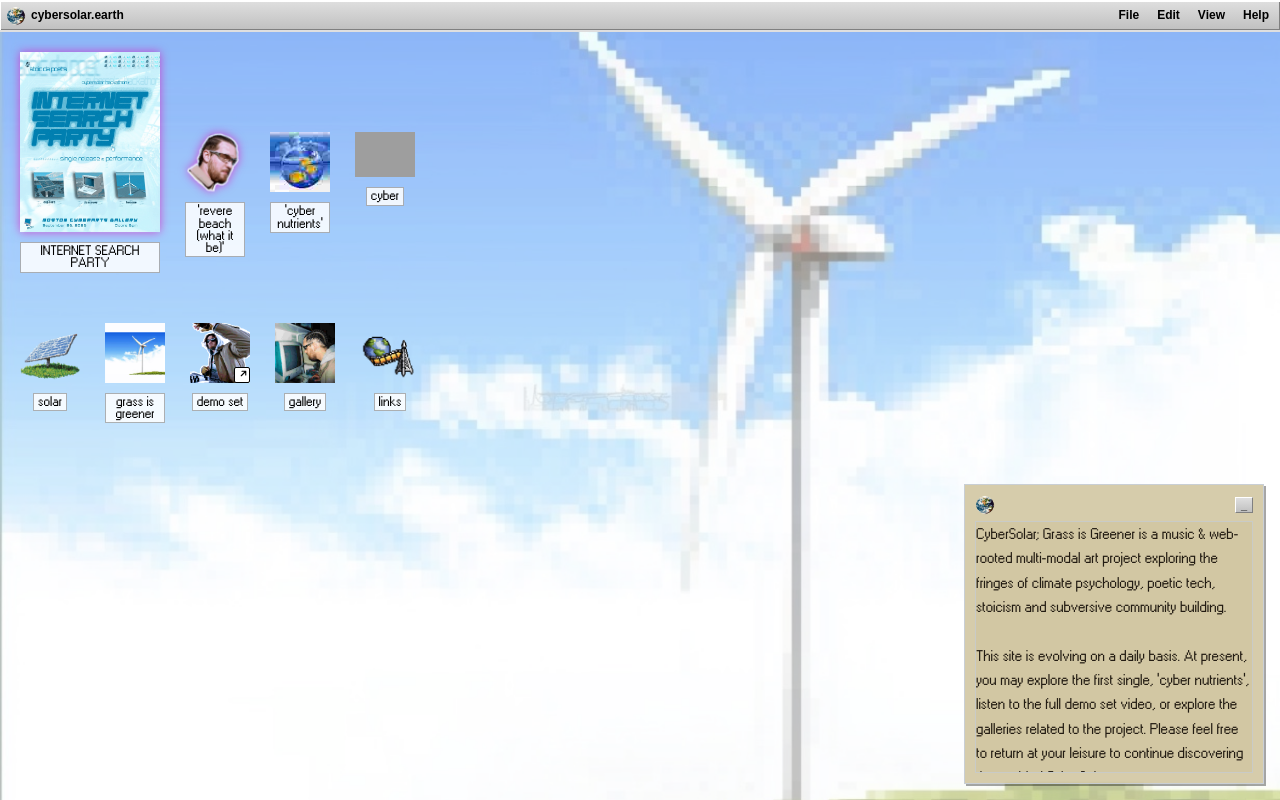
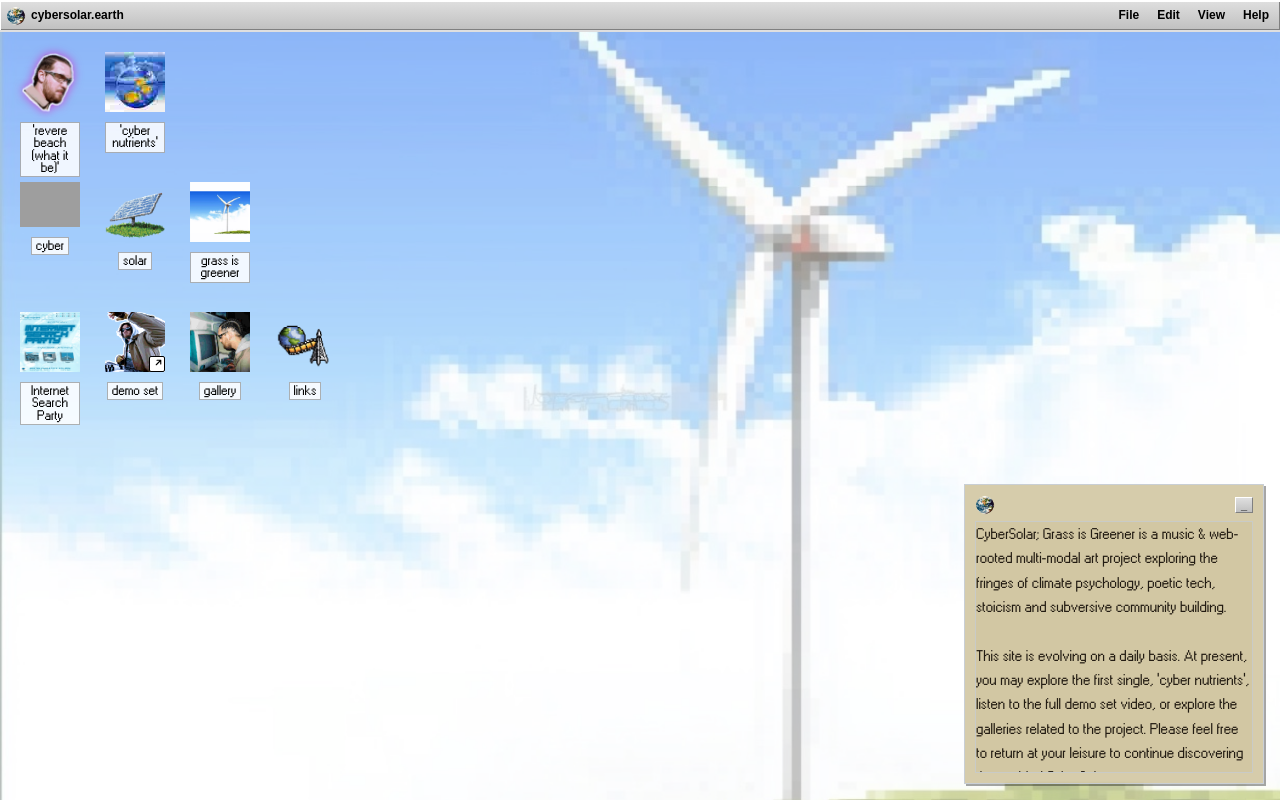
Before and after one commit to botanrice/cybersolar-earth, a plain HTML site: page index.html in a window 1280 px wide. Drawn offline with Linux system fonts and the light colour scheme; grey boxes are pictures that could not be loaded.

Commit message:
small updates

```diff
--- a/index.html
+++ b/index.html
@@ -68,22 +68,34 @@
         width: 100%;
       }
       .desktop-icons {
-        display: flex;
-        flex-wrap: wrap;
-        align-items: center;
-        gap: 25px;
-        justify-content: flex-start;
+        display: grid;
+        grid-template-columns: repeat(4, 60px);
+        column-gap: 25px;
+        row-gap: 70px;
+        align-items: start;
         max-width: 500px;
         padding: 20px;
         text-align: left;
         line-height: 1;
       }
-      #internetSearchParty {
+      .desktop-icons > a {
+        margin-bottom: 0;
+      }
+      .icon-revere { grid-area: 1 / 1; }
+      .icon-nutrients { grid-area: 1 / 2; }
+      .icon-cyber { grid-area: 2 / 1; }
+      .icon-solar { grid-area: 2 / 2; }
+      .icon-grass { grid-area: 2 / 3; }
+      .icon-party { grid-area: 3 / 1; }
+      .icon-demo { grid-area: 3 / 2; }
+      .icon-gallery { grid-area: 3 / 3; }
+      .icon-links { grid-area: 3 / 4; }
+      .icon-link-bigHighlight {
         width: 140px;
         max-width: 180px;
         max-height: none;
       }
-      #internetSearchParty img {
+      .icon-link-bigHighlight img {
         width: 140px;
         height: 180px;
         max-width: 140px;
@@ -519,36 +531,37 @@
     </header>
     <div class="desktop-content">
       <div class="desktop-icons">
-        <a class="icon-link-vert icon-first-single" id="internetSearchParty" href="searchparty.html">
-          <img class="" src="assets/img/misc/InternetSearchParty02.2.jpeg" alt="fish-icon" />
+        <!-- icons are arranged in CSS grid in style tag -->
+        <a class="icon-link-vert icon-party" id="internetSearchParty" href="searchparty.html">
+          <img class="" src="assets/img/misc/InternetSearchParty02.2.jpeg" alt="internet-search-party-flyer" />
           <!-- <video id="shirt_vid" class="ico-img" src="assets/img/icons/imac_mvmt.mp4" muted loop autoplay></video> -->
-          <span>INTERNET SEARCH PARTY</span>
+          <span>Internet Search Party</span>
         </a>
-        <a class="icon-link-vert icon-first-single" href="reverebeach.html">
+        <a class="icon-link-vert icon-first-single icon-revere" href="reverebeach.html">
           <img class="" src="assets/img/icons/stoic1.png" alt="revere-beach-icon" />
           <span>'revere beach (what it be)'</span>
         </a>
-        <a class="icon-link-vert" href="music.html">
+        <a class="icon-link-vert icon-nutrients" href="music.html">
           <img class="" src="assets/img/icons/cybernutrients.jpg" alt="fish-icon" />
           <!-- <video id="shirt_vid" class="ico-img" src="assets/img/icons/imac_mvmt.mp4" muted loop autoplay></video> -->
           <span>'cyber nutrients'</span>
         </a>
-        <a class="icon-link-vert" href="cyberr.html">
+        <a class="icon-link-vert icon-cyber" href="cyberr.html">
           <img class="" src="assets/img/icons/imac_nobkg.png" alt="cyber-icon" />
           <!-- <video id="shirt_vid" class="ico-img" src="assets/img/icons/imac_mvmt.mp4" muted loop autoplay></video> -->
           <span>cyber</span>
         </a>
-        <a class="icon-link-vert" href="solarr.html" >
+        <a class="icon-link-vert icon-solar" href="solarr.html" >
           <img class="" src="assets/img/icons/solar2.png" alt="solar-icon" />
            <!-- <video id="shirt_vid" class="ico-img" src="assets/img/icons/solar_mvmt.mp4" muted loop autoplay></video> -->
           <span>solar</span>
         </a>
-        <a class="icon-link-vert" href="greenerr.html">
+        <a class="icon-link-vert icon-grass" href="greenerr.html">
           <img class="" src="assets/img/icons/turbine.jpeg" alt="grass-icon" />
           <!-- <video id="shirt_vid" class="ico-img" src="assets/img/icons/turbine_mvmt.mp4" muted loop autoplay></video> -->
           <span>grass is greener</span>
         </a>
-        <a class="icon-link-vert" href="https://youtu.be/00cFvPZUE90?si=-qaAN01puUvErBlo" target="_blank">
+        <a class="icon-link-vert icon-demo" href="https://youtu.be/00cFvPZUE90?si=-qaAN01puUvErBlo" target="_blank">
           <div class="external-link-wrapper">
             <img class="" src="assets/img/icons/djay.png" alt="djay-icon" />
             <div class="external-link-indicator">
@@ -560,11 +573,11 @@
           <!-- <video id="shirt_vid" class="ico-img" src="assets/img/icons/imac_mvmt.mp4" muted loop autoplay></video> -->
           <span>demo set</span>
         </a>
-        <a class="icon-link-vert" href="film.html">
+        <a class="icon-link-vert icon-gallery" href="film.html">
           <img src="assets/img/film/stoputer.jpg" alt="film-icon" style="max-width: 60px; max-height: 120px; height: 100px;"/>
           <span>gallery</span>
         </a>
-        <a class="icon-link-vert" href="links.html">
+        <a class="icon-link-vert icon-links" href="links.html">
           <img src="assets/img/icons/links1_nobg.png" alt="film-icon" style="max-width: 60px; max-height: 120px; height: 100px;"/>
           <span>links</span>
         </a>
```
Also changed, not shown: searchparty.html (+7 -5 lines).
